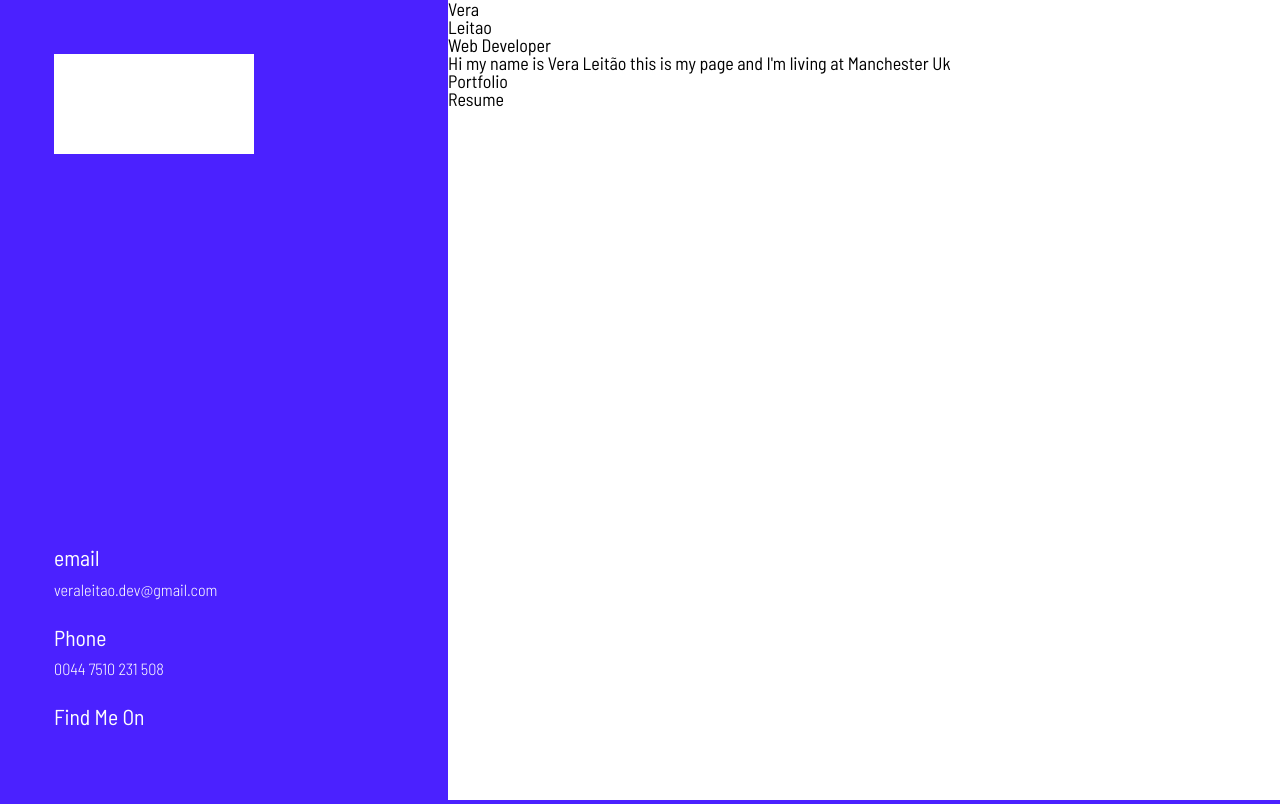
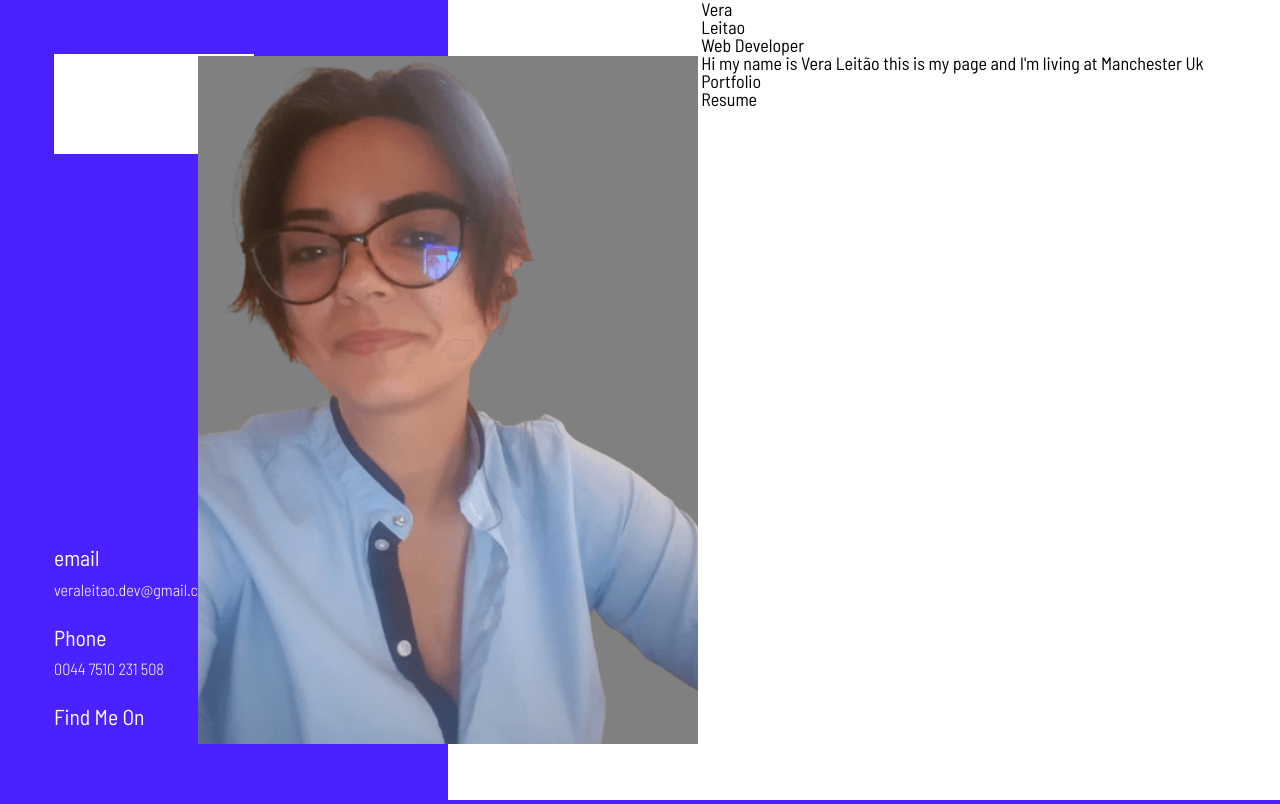
Before and after one commit to veraleitaodev/personal-portfolio, a website with bundled scripts: page src/index.html in a window 1280 px wide. Built offline with nearby package versions, Linux system fonts and the light colour scheme.

Commit message:
fixed image position

```diff
--- a/src/index.html
+++ b/src/index.html
@@ -29,7 +29,10 @@
         </div>
     </section>
     <section class="content-area">
-        <div class="user-img"></div>
+        <div class="img-container">
+            <div class="user-img"></div>
+        </div>
+
         <div class="profile-section">
             <div class="profile">
                 <h1>Vera<br> Leitao</h1>
--- a/src/scss/_home.scss
+++ b/src/scss/_home.scss
@@ -30,10 +30,36 @@
       margin: 0.2rem 0 1.6rem;
     }
   }
-    .content-area{
+  .content-area {
     margin-left: 35%;
     width: 65%;
     background: white;
     height: 100%;
+    // padding: 0 0 0 25%;
+    .img-container {
+        display: inline-block;
+        width: 30%;
+        position: relative;
+        height: 100%;
+
+      .user-img {
+        position: absolute;
+        top: 56px;
+        left: -250px;
+        width: 500px;
+        height: calc(100% - 112px);
+        background: url(/img/portfolio-img.png) no-repeat center center grey;
+        -webkit-background-size: cover;
+        -moz-background-size: cover;
+        -o-background-size: cover;
+        background-size: cover;
       }
     }
+    .profile-section {
+        vertical-align: top;
+        display: inline-block;
+      .profile {
+      }
+    }
+  }
+}
--- a/src/scss/main.scss
+++ b/src/scss/main.scss
@@ -1,6 +1,10 @@
 @import "reset";
 @import "variables";
 @import "home";
+
+* {
+    box-sizing: border-box;
+}
 
 html, body {
     font-size: 18px;
```
Also changed, not shown: dist/index.html, dist/portfolio-img.47ff4f55.png (added), src/img/portfolio-img.png (added), 3 other files. Lines whose indentation alone changed are shown as unchanged.
